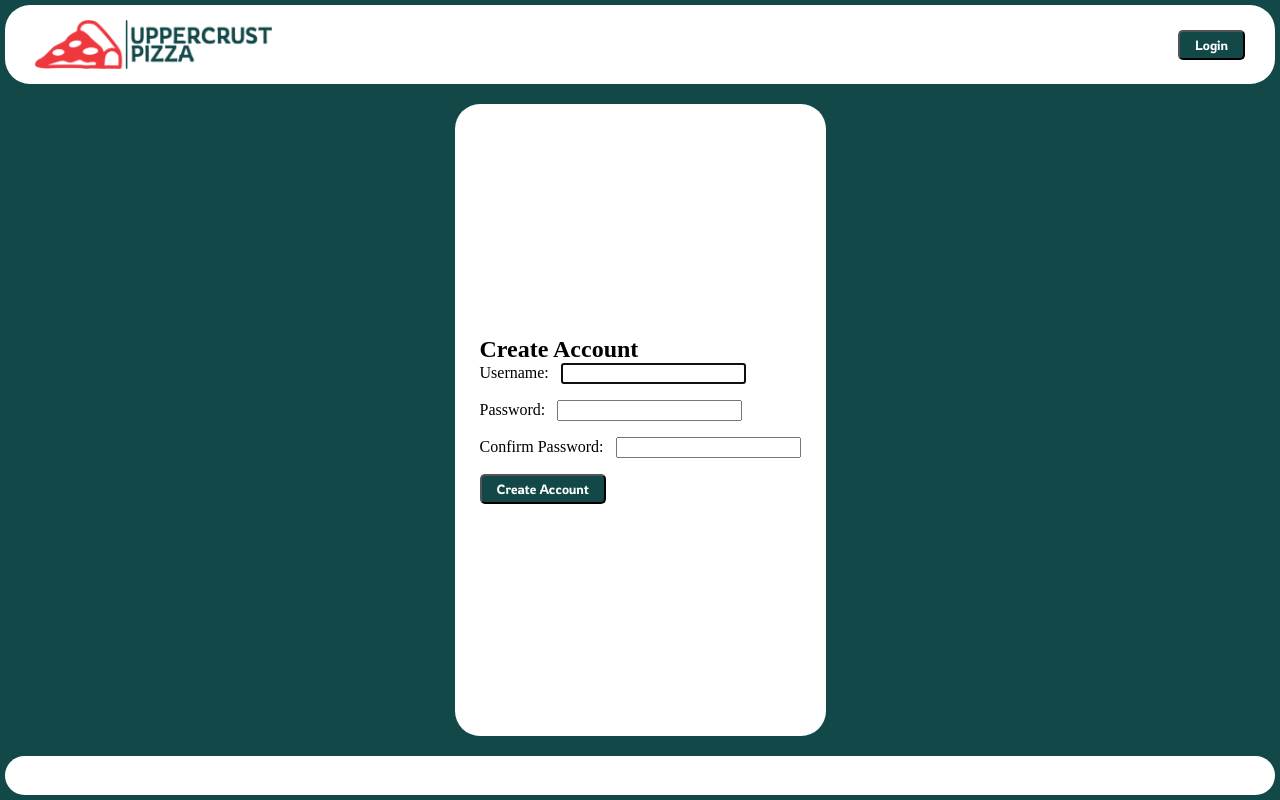
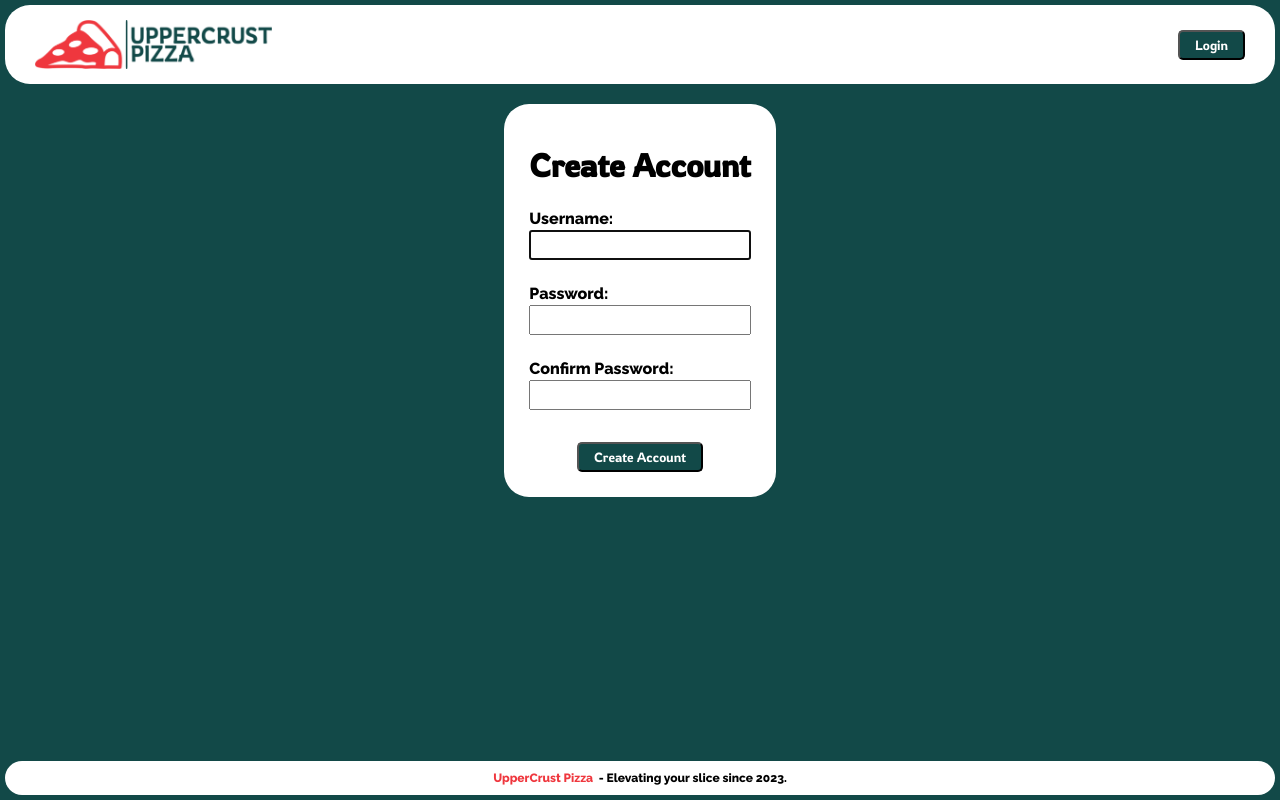
Before and after one commit to krayterzoff219/PizzaOrdering, a Vue app in the folder vue/: page /employees/register in a window 1280 px wide. Built offline with nearby package versions, Linux system fonts and the light colour scheme.

Commit message:
Add active link styles to NavBar; add footer text; style EmployeeLogin and EmployeeRegister views; add boilerplate code for other needed routes

```diff
--- a/vue/src/components/NavBar.vue
+++ b/vue/src/components/NavBar.vue
@@ -107,6 +107,15 @@ nav a {
 	font-family: var(--loud-font-family);
 }
 
+nav a.router-link-exact-active {
+	color: var(--primary-color);
+	text-decoration: underline;
+}
+
+nav a.router-link-exact-active button {
+	color: var(--secondary-color);
+}
+
 nav a:first-child {
 	padding-left: var(--edge-padding);
 	height: 100%;
--- a/vue/src/components/TheFooter.vue
+++ b/vue/src/components/TheFooter.vue
@@ -1,17 +1,63 @@
 <template>
-	<footer></footer>
+	<footer>
+		<div id="footer-spacer"></div>
+		<div id="footer-text">
+			<span>UpperCrust Pizza </span>&nbsp;- Elevating your slice since 2023.
+		</div>
+		<div id="employees-portal-link">
+			<router-link
+				v-if="!$route.path.includes('employees')"
+				:to="{ name: 'employee-login' }"
+				>Employees</router-link
+			>
+		</div>
+	</footer>
 </template>
 
 <script>
 export default {};
 </script>
 
-<style>
+<style scoped>
+@media only screen and (max-width: 600px) {
+	footer {
+		display: none !important;
+	}
+}
+
 footer {
 	width: 100%;
-	height: 5%;
 	border-radius: var(--section-border-radius);
 	background-color: var(--white-color);
-	margin-top: var(--header-footer-inside-margin);
+	margin-top: auto;
+	display: flex;
+	align-items: center;
+	font-size: 0.75rem;
+	padding: 0 15px;
+}
+
+footer div#footer-text {
+	text-align: center;
+	padding: 10px;
+}
+
+footer div#footer-text span {
+	color: var(--primary-color);
+}
+
+footer div#footer-spacer,
+footer div#employees-portal-link {
+	flex-grow: 1;
+	flex-shrink: 1;
+	flex-basis: 4.5rem;
+}
+
+footer div#employees-portal-link {
+	text-align: right;
+}
+
+footer div#employees-portal-link a {
+	color: var(--secondary-color);
+	text-decoration: none;
 }
 </style>
--- a/vue/src/components/UserInput.vue
+++ b/vue/src/components/UserInput.vue
@@ -29,9 +29,15 @@ export default {
 
 <style scoped>
 .form-input-group {
-	margin-bottom: 1rem;
+	margin-bottom: 1.5rem;
+	width: 100%;
 }
-label {
-	margin-right: 0.5rem;
+
+.form-input-group input {
+	display: block;
+	width: 100%;
+	max-width: 30em;
+	margin-top: 2px;
+	padding: 5px;
 }
 </style>
--- a/vue/src/css/styles.css
+++ b/vue/src/css/styles.css
@@ -1,5 +1,9 @@
 @import url(variables.css);
 @import url(css-reset.css);
+
+* {
+	font-family: var(--main-font-family);
+}
 
 body,
 #app {
@@ -23,10 +27,29 @@ section {
 
 section#employee-login,
 section#employee-register {
-	flex-grow: 1;
-	display: flex;
-	align-items: center;
-	justify-content: center;
+	/* flex-grow: 1; */
 	width: fit-content;
 	padding: var(--section-border-radius);
+	margin-bottom: var(--header-footer-inside-margin);
 }
+
+section#employee-login h1,
+section#employee-register h1 {
+	font-size: 2rem;
+	text-align: center;
+	margin-bottom: 1.5rem;
+	font-family: var(--loud-font-family);
+}
+
+section#employee-login form,
+section#employee-register form {
+	margin-top: 1rem;
+	display: flex;
+	flex-direction: column;
+	align-items: center;
+}
+
+section#employee-login form button,
+section#employee-register form button {
+	margin-top: 0.5rem;
+}
--- a/vue/src/router/index.js
+++ b/vue/src/router/index.js
@@ -26,6 +26,30 @@ const router = new Router({
 		{
 			path: "/",
 			name: "home",
+			component: Home,
+			meta: {
+				requiresAuth: false,
+			},
+		},
+		{
+			path: "/my-order",
+			name: "my-order",
+			component: Home,
+			meta: {
+				requiresAuth: false,
+			},
+		},
+		{
+			path: "/menu",
+			name: "menu",
+			component: Home,
+			meta: {
+				requiresAuth: false,
+			},
+		},
+		{
+			path: "/checkout",
+			name: "checkout",
 			component: Home,
 			meta: {
 				requiresAuth: false,
```
